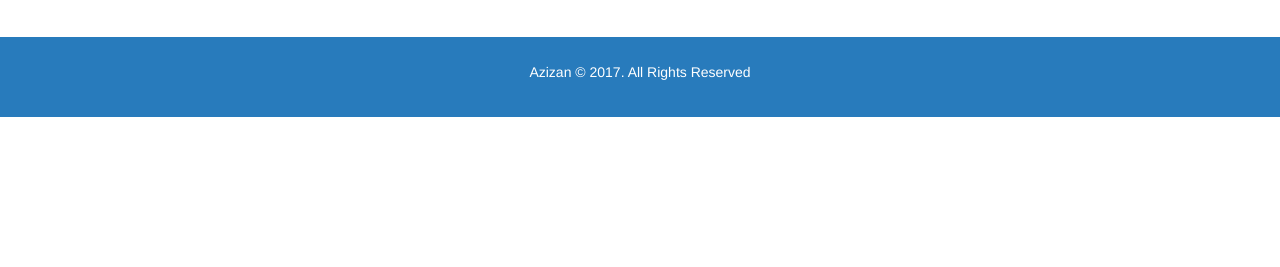
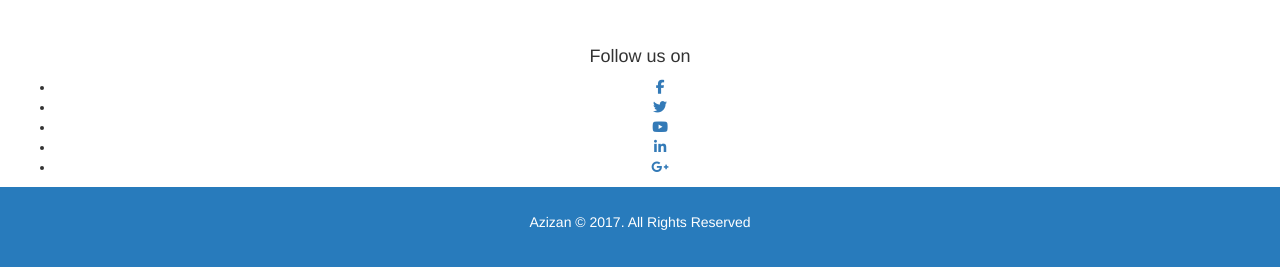
Before and after one commit to azizanhasnor/azizanhasnor.github.io, a plain HTML site: page index.html in a window 1280 px wide. Shown: the part 1137-1404 px from the top of the page. Before the commit the page ends 1254 px from the top, so only its background shows below. Drawn offline with nearby package versions, Linux system fonts and the light colour scheme.

Commit message:
Update index.html

```diff
--- a/index.html
+++ b/index.html
@@ -3,13 +3,13 @@
   <title>Azizan's Portfolio</title>
     <meta charset="utf-8">
     <meta name="viewport" content="width=device-width, initial-scale=1">
+	<link rel="stylesheet" href="https://cdnjs.cloudflare.com/ajax/libs/font-awesome/4.6.3/css/font-awesome.css">
 	<link rel="stylesheet" href="path/to/font-awesome/css/font-awesome.min.css">
 	<link rel="stylesheet" href="https://maxcdn.bootstrapcdn.com/bootstrap/3.3.7/css/bootstrap.min.css">
 	<script src="https://ajax.googleapis.com/ajax/libs/jquery/3.1.1/jquery.min.js"></script>
 	<script src="https://maxcdn.bootstrapcdn.com/bootstrap/3.3.7/js/bootstrap.min.js"></script>
     	<!-- link to main stylesheet -->
 	<link rel="stylesheet" type="text/css" href="/css/main.css">
-
   <style>
     /* Remove the navbar's default margin-bottom and rounded borders */
     .navbar {
@@ -110,6 +110,17 @@
   </div>
 </div><br><br>
 
+<div class="container-fluid bg-3 text-center">
+  <p><h4 class="_14">Follow us on</h4>
+    <ul class="social-icons">
+        <li><a href="https://www.facebook.com/azizan10" class="social-icon" target="_blank"> <i class="fa fa-facebook"></i></a></li>
+        <li><a href="https://twitter.com/seraveemgaming" class="social-icon" target="_blank"> <i class="fa fa-twitter"></i></a></li>
+        <li><a href="https://gaming.youtube.com/user/Vorgaena/live" class="social-icon" target="_blank"> <i class="fa fa-youtube"></i></a></li>
+        <li><a href="https://my.linkedin.com/in/azizanhasnor" class="social-icon" target="_blank"> <i class="fa fa-linkedin"></i></a></li>
+        <li><a href="https://plus.google.com/u/0/112328315296990913880" class="social-icon" target="_blank"> <i class="fa fa-google-plus"></i></a></li>
+    </ul></p>
+</div>
+
 
 
 <footer class="footer container-fluid text-center">
```
Lines whose indentation alone changed are shown as unchanged.
